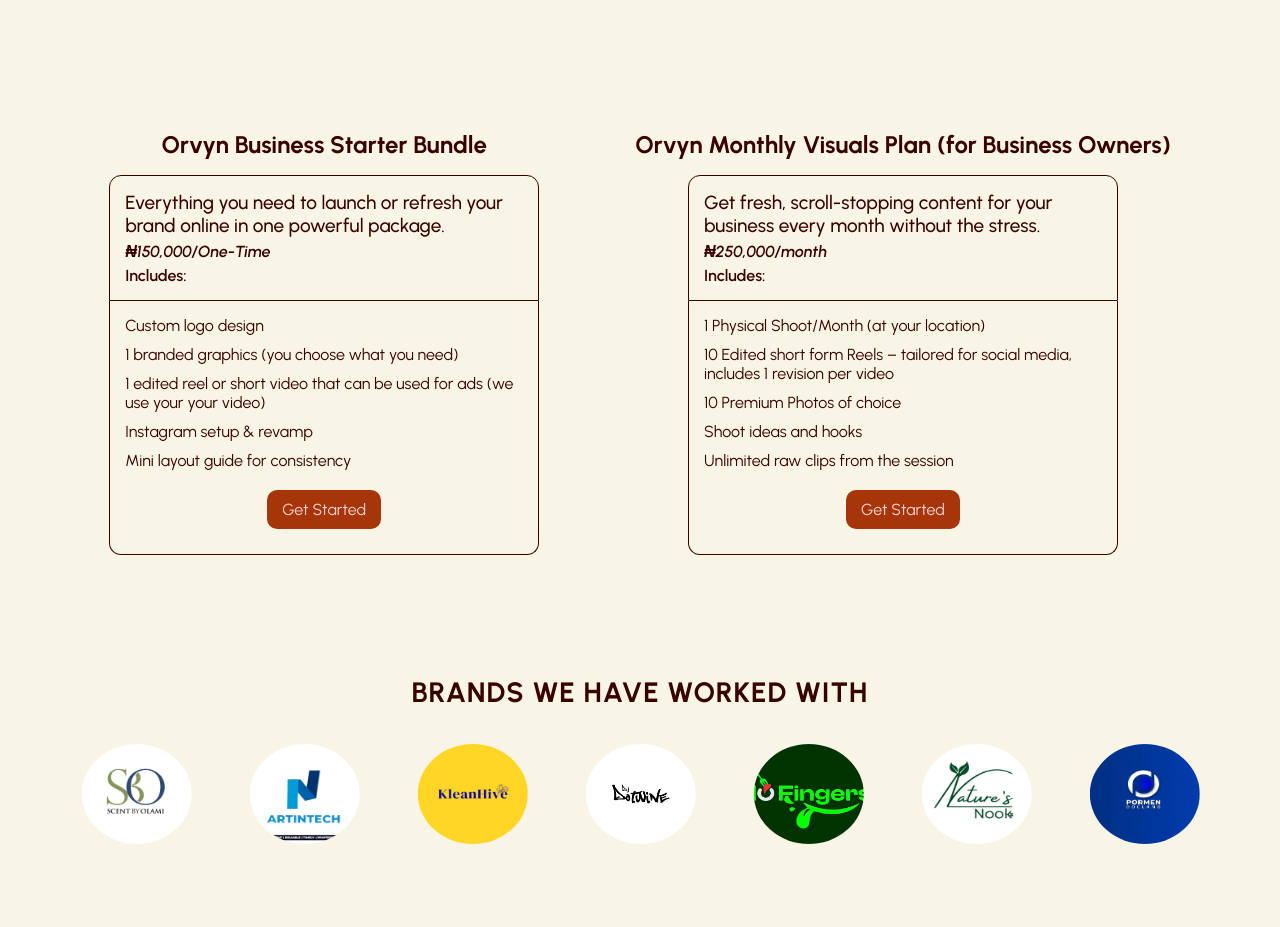
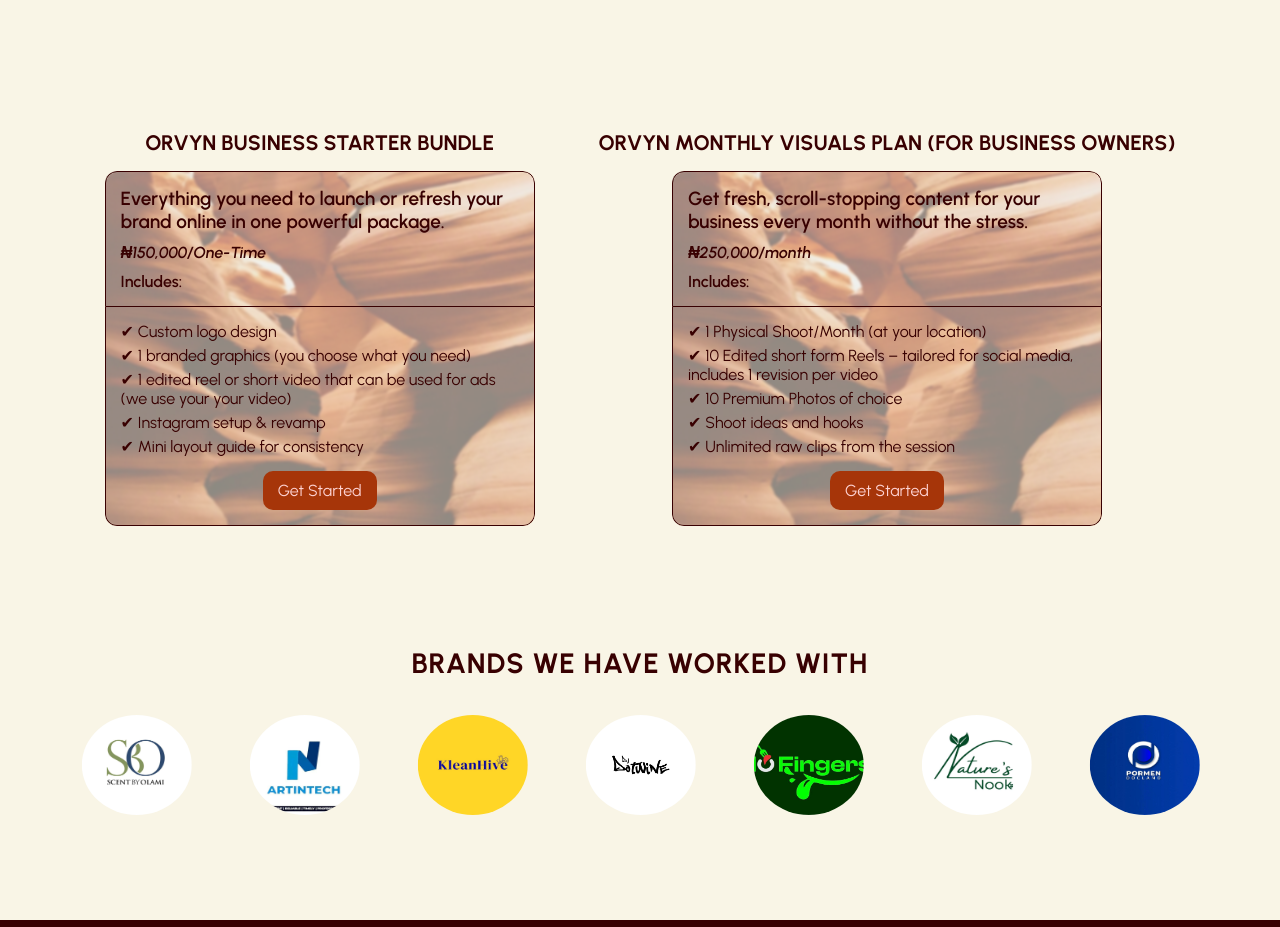
Before and after one commit to OlajuwonX/OrvynMedia, a React (Vite) app: page / in a window 1280 px wide. Shown: the part 3220-4147 px from the top of the page. Built offline with nearby package versions, Linux system fonts and the light colour scheme; grey boxes are pictures that could not be loaded; a web font is replaced by a local one.

Commit message:
forth commit

```diff
--- a/data/index.js
+++ b/data/index.js
@@ -761,11 +761,11 @@ export const HomeOfferData = [
         description: "Everything you need to launch or refresh your brand online in one powerful package.",
         includes: "Includes:",
         deliverables: [
-            "Custom logo design",
-            "1 branded graphics (you choose what you need)",
-            "1 edited reel or short video that can be used for ads  (we use your your video)",
-            "Instagram setup & revamp",
-            "Mini layout guide for consistency",
+            "✔ Custom logo design",
+            "✔ 1 branded graphics (you choose what you need)",
+            "✔ 1 edited reel or short video that can be used for ads  (we use your your video)",
+            "✔ Instagram setup & revamp",
+            "✔ Mini layout guide for consistency",
         ],
         buttonLabel: "Get Started",
         buttonLink: "/contact",
@@ -777,11 +777,11 @@ export const HomeOfferData = [
         description: "Get fresh, scroll-stopping content for your business every month  without the stress.",
         includes: "Includes:",
         deliverables: [
-            "1 Physical Shoot/Month (at your location)",
-            "10 Edited short form Reels – tailored for social media, includes 1 revision per video",
-            "10 Premium Photos of choice",
-            "Shoot ideas and hooks",
-            "Unlimited raw clips from the session",
+            "✔ 1 Physical Shoot/Month (at your location)",
+            "✔ 10 Edited short form Reels – tailored for social media, includes 1 revision per video",
+            "✔ 10 Premium Photos of choice",
+            "✔ Shoot ideas and hooks",
+            "✔ Unlimited raw clips from the session",
         ],
         buttonLabel: "Get Started",
         buttonLink: "/contact",
--- a/src/Components/ContactForm/ContactForm.jsx
+++ b/src/Components/ContactForm/ContactForm.jsx
@@ -55,7 +55,12 @@ const ContactForm = () => {
         <p>Fill in your details and we'll reach out as soon as possible.</p>
 
         <input type="text" name="name" placeholder="Full Name:" required />
-        <input type="email" name="email" placeholder="Email Address:" required />
+        <input
+          type="email"
+          name="email"
+          placeholder="Email Address:"
+          required
+        />
         <input type="tel" name="phone" placeholder="Phone Number:" required />
         <input type="text" name="location" placeholder="Location:" required />
 
@@ -71,10 +76,12 @@ const ContactForm = () => {
             Select a service
           </option>
           <option value="Ads Management">Ads Management</option>
-          <option value="Social Media Management">Social Media Management</option>
+          <option value="Social Media Management">
+            Social Media Management
+          </option>
           <option value="Content Creation">Content Creation</option>
           <option value="Website Development">Web Development</option>
-          <option value="Graphics Design">Brand Strategy</option>
+          <option value="Graphics Design">Graphics Design</option>
         </select>
 
         <textarea
--- a/src/Components/OneTimeOffer/OneTimeOffer.css
+++ b/src/Components/OneTimeOffer/OneTimeOffer.css
@@ -9,9 +9,114 @@
 
 .HomeOfferSection {
   display: flex;
+  flex-wrap: wrap;
+  justify-content: center;
+  gap: 4rem;
+}
+
+.HomeOfferWrap {
+  display: flex;
+  flex-direction: column;
+  align-items: center;
+  gap: 1rem;
+}
+
+.HomeOfferWrap h2 {
+  text-align: center;
+  font-size: var(--font-size-h2);
+  text-transform: uppercase;
+}
+
+.HomeOfferCard {
+  position: relative;
+  width: 430px;
+  display: flex;
+  justify-content: center;
+  align-items: center;
+  border-radius: 12px;
+  overflow: hidden;
+}
+
+.HomeOfferImg {
+  position: absolute;
+  width: 100%;
+  height: 100%;
+  z-index: 0;
+}
+
+.HomeOfferImg img {
+  width: 100%;
+  height: 100%;
+  object-fit: cover;
+  opacity: 0.45;
+  /* filter: blur(0.05px); */
+}
+
+.HomeOfferText {
+  position: relative;
+  z-index: 1;
+  width: 100%;
+  display: flex;
+  flex-direction: column;
+  backdrop-filter: blur(1px);
+}
+
+.HomeOfferBack {
+  padding: 15px;
+  border: 1px solid var(--text);
+  border-radius: 12px 12px 0 0;
+  background-color: inherit;
+  gap: 10px;
+  display: flex;
+  flex-direction: column;
+}
+
+.HomeOfferBack h3 {
+  font-size: var(--font-size-h3);
+  font-weight: 600;
+}
+
+.HomeOfferBack p {
+    font-size: var(--font-size-p);
+  font-weight: 600;
+}
+
+.HomeOfferPrice {
+  font-style: italic;
+  font-weight: 600;
+}
+
+.HomeOfferItem {
+  padding: 15px;
+  border: 1px solid var(--text);
+  border-top: none;
+  border-radius: 0 0 12px 12px;
+  background-color: inherit;
+  display: flex;
+  flex-direction: column;
+  gap: 5px;
+}
+
+.HomeOfferItem li {
+  list-style: none;
+}
+
+.HomeOfferBtn {
+  display: flex;
+  justify-content: center;
+  margin-top: 10px;
+}
+
+@media (max-width: 1081px) {
+  .HomeOfferContainer {
+    padding: 40px;
+  }
+
+  .HomeOfferSection {
+    display: flex;
     flex-direction: row;
-  justify-content: space-between;
-  gap: 6rem;
+    justify-content: center;
+    gap: 3rem;
     align-items: center;
   }
 
@@ -23,30 +128,31 @@
     gap: 1rem;
   }
 
+  .HomeOfferWrap h2 {
+    font-size: 20px;
+  }
+
   .HomeOfferCard {
-  display: flex;
-  flex-direction: column;
-  justify-content: center;
-  align-items: center;
-  width: 430px;
+    width: 400px;
     height: auto;
   }
 
   .HomeOfferBack {
     display: flex;
     flex-direction: column;
-  padding: 15px;
+    padding: 10px;
     border: 1px solid;
     border-radius: 12px 12px 0 0;
     gap: 5px;
   }
 
   .HomeOfferBack h3 {
-  font-size: var(--font-size-h3);
+    font-size: var(--font-size-p);
     font-weight: 500;
   }
 
   .HomeOfferBack p {
+    font-size: var(--font-size-p);
     font-weight: 600;
   }
 
@@ -58,15 +164,16 @@
   .HomeOfferItem {
     display: flex;
     flex-direction: column;
-  padding: 15px;
+    padding: 10px;
     border: 1px solid;
     border-top: none;
     border-radius: 0 0 12px 12px;
-  gap: 10px;
+    gap: 5px;
   }
 
   .HomeOfferItem li {
     list-style: none;
+    font-size: var(--font-size-p);
   }
 
   .HomeOfferBtn {
@@ -74,6 +181,11 @@
     justify-content: center;
     align-items: center;
     margin: 10px 0;
+  }
+
+  .HomeOfferBtn .Button {
+    font-size: var(--font-size-p);
+  }
 }
 
 @media (max-width: 640px) {
--- a/src/Components/OneTimeOffer/OneTimeOffer.jsx
+++ b/src/Components/OneTimeOffer/OneTimeOffer.jsx
@@ -1,6 +1,5 @@
 import { HomeOfferData } from "../../../data";
 import { useNavigate } from "react-router-dom";
-
 import "./OneTimeOffer.css";
 
 const OneTimeOffer = () => {
@@ -24,11 +23,17 @@ const OneTimeOffer = () => {
             <div className="HomeOfferWrap" key={id}>
               <h2>{type}</h2>
               <div className="HomeOfferCard">
+                <div className="HomeOfferImg">
+                  <img src="/backimg.jpg" alt="offer-bg" />
+                </div>
+
+                <div className="HomeOfferText">
                   <div className="HomeOfferBack">
                     <h3>{description}</h3>
                     <p className="HomeOfferPrice">{price}</p>
                     <p>{includes}</p>
                   </div>
+
                   <div className="HomeOfferItem">
                     {deliverables.map((item, index) => (
                       <ul key={index}>
@@ -46,6 +51,7 @@ const OneTimeOffer = () => {
                   </div>
                 </div>
               </div>
+            </div>
           )
         )}
       </div>
```
Also changed, not shown: public/backimg.jpg (added). Lines whose indentation alone changed are shown as unchanged.
